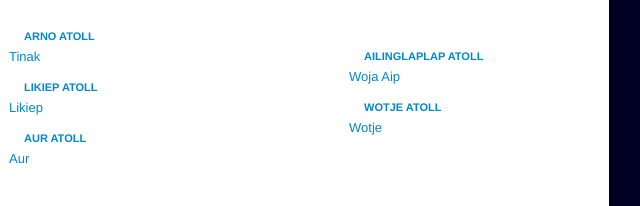
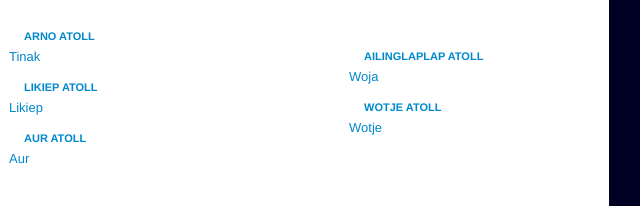
Before and after one commit to mapmeld/olpc-rmi, a plain HTML site: page schools.html in a window 1280 px wide. Shown: the part 241-447 px from the top of the page, 501-1141 px from the left. Drawn offline with Linux system fonts and the light colour scheme.

Commit message:
correct name of woja

```diff
--- a/schools.html
+++ b/schools.html
@@ -85,7 +85,7 @@
               <a href="#">Ailinglaplap Atoll</a>
             </li>
             <li>
-              <a href="#">Woja Aip</a>
+              <a href="#">Woja</a>
             </li>
             <li class="nav-header">
               <a href="#">Wotje Atoll</a>
```
